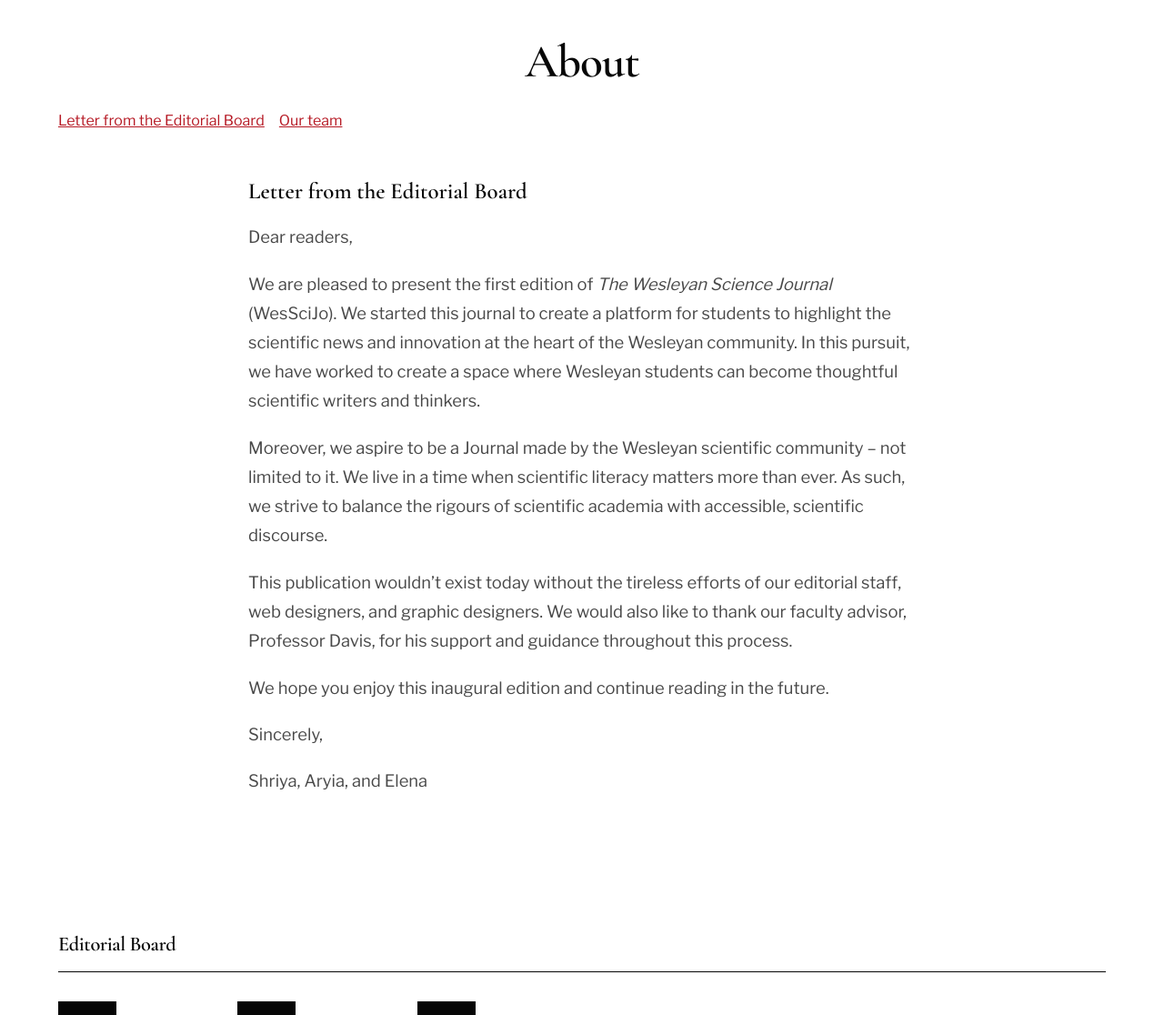
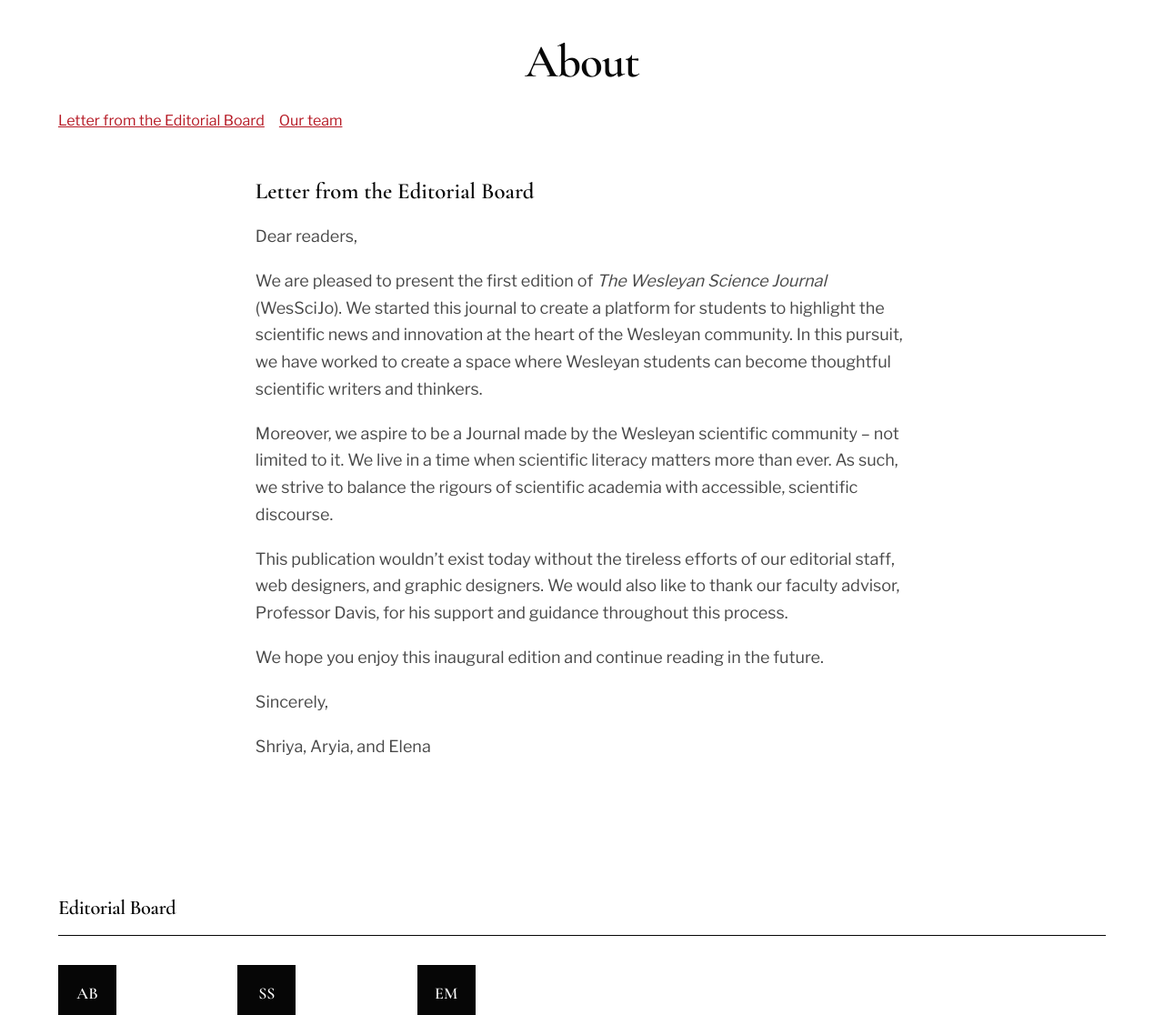
Before and after one commit to Builder106/wesscijo, a PHP site: page /about/index.html in a window 1280 px wide. Shown: the part 340-1456 px from the top of the page at 91% size. Run offline with PHP 8.4, Linux system fonts and the light colour scheme.

Commit message:
fix(site): use the theme article text size (#16)
The static edition still overrode the article font size and line
height, so its column ran about 60px wider than the WordPress site.
Drop both overrides so the two sites set article text identically.

```diff
--- a/public/publication-extra.css
+++ b/public/publication-extra.css
@@ -42,7 +42,7 @@
 .article__figure { margin: 2rem auto; max-width: 900px; }
 .article__figure img { max-height: 44rem; }
 figcaption { margin-block: .5rem; font-size: .82rem; line-height: 1.5; color: #555; }
-.prose { margin-inline: auto; font-size: 1.15rem; line-height: 1.75; }
+.prose { margin-inline: auto; }
 .prose p { margin-block: 1.2rem; }
 .prose h2, .prose h3, .prose h4 { line-height: 1.3; margin-block: 2rem 1rem; }
 .prose h2 { font-size: 1.55rem; }
```
